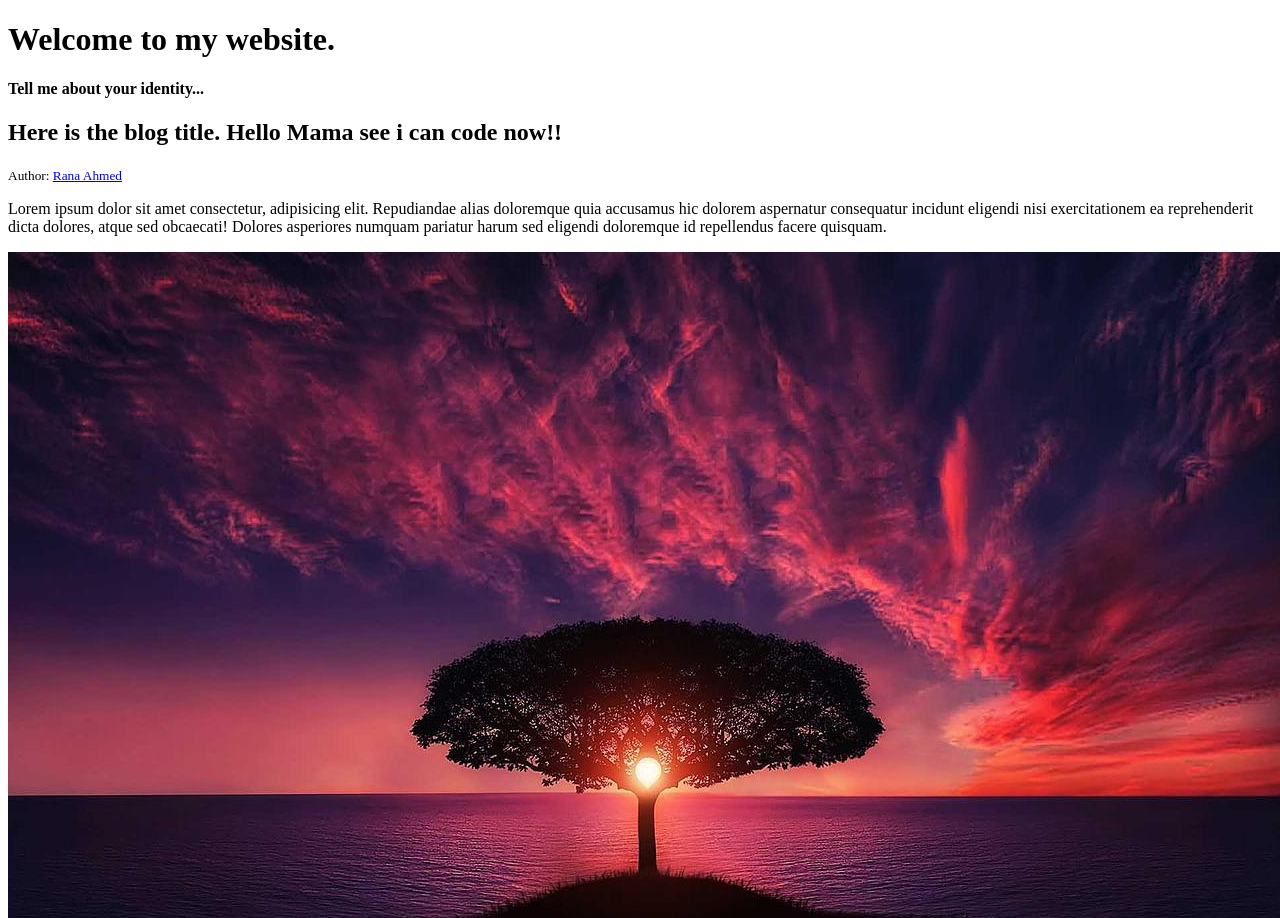
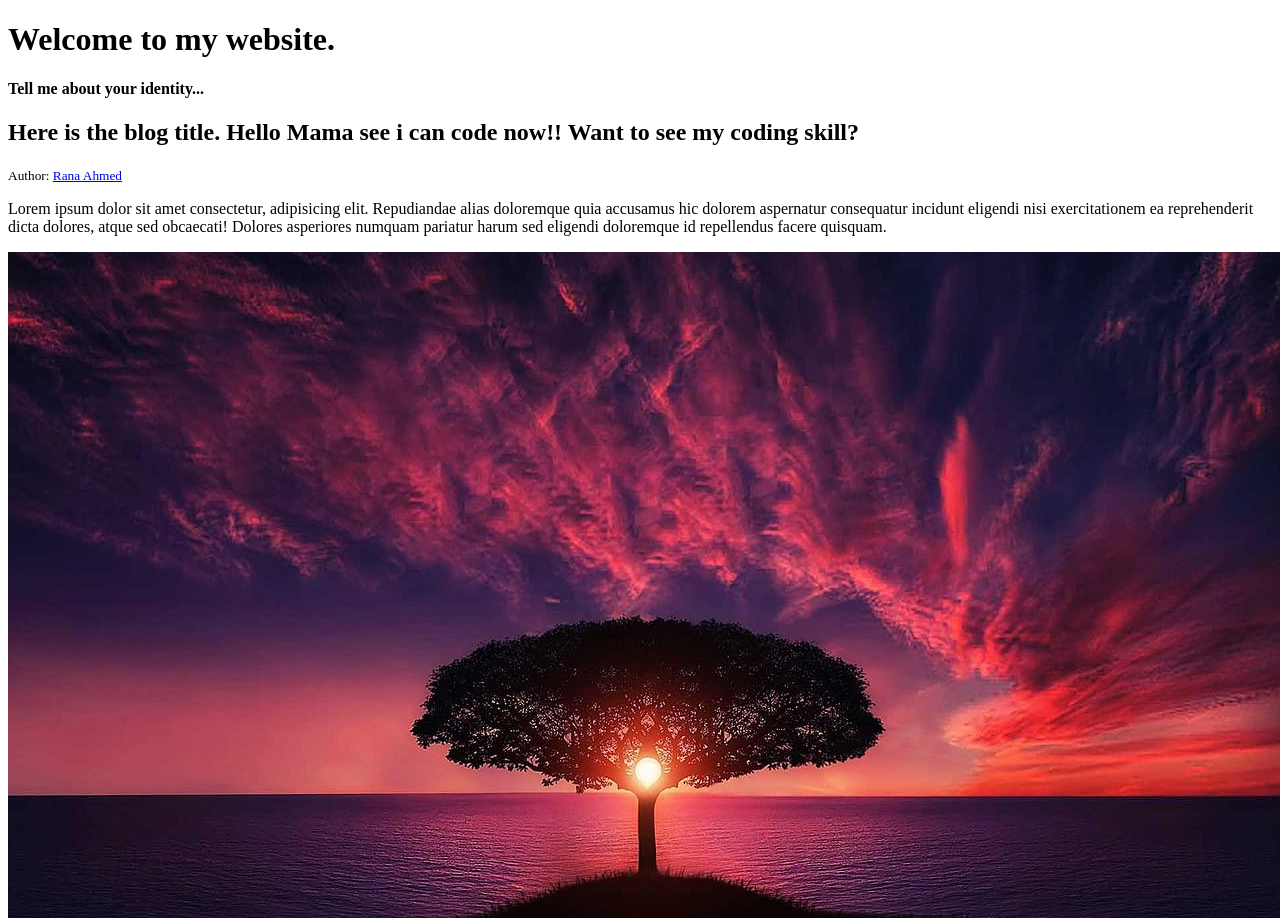
Before and after one commit to Rana12356/practice-github, a plain HTML site: page index.html in a window 1280 px wide. Shown: the top 918 px of the page. Drawn offline with Linux system fonts and the light colour scheme.

Commit message:
little changed happend in main

```diff
--- a/index.html
+++ b/index.html
@@ -9,7 +9,7 @@
     <h1>Welcome to my website.</h1>
     <h4>Tell me about your identity...</h4>
     <div>
-        <h2>Here is the blog title. Hello Mama see i can code now!!</h2>
+        <h2>Here is the blog title. Hello Mama see i can code now!! Want to see my coding skill?</h2>
         <p><small>Author: <a href="#">Rana Ahmed</a></small></p>
         <p>Lorem ipsum dolor sit amet consectetur, adipisicing elit. Repudiandae alias doloremque quia accusamus hic dolorem aspernatur consequatur incidunt eligendi nisi exercitationem ea reprehenderit dicta dolores, atque sed obcaecati! Dolores asperiores numquam pariatur harum sed eligendi doloremque id repellendus facere quisquam.</p>
     </div>
```
